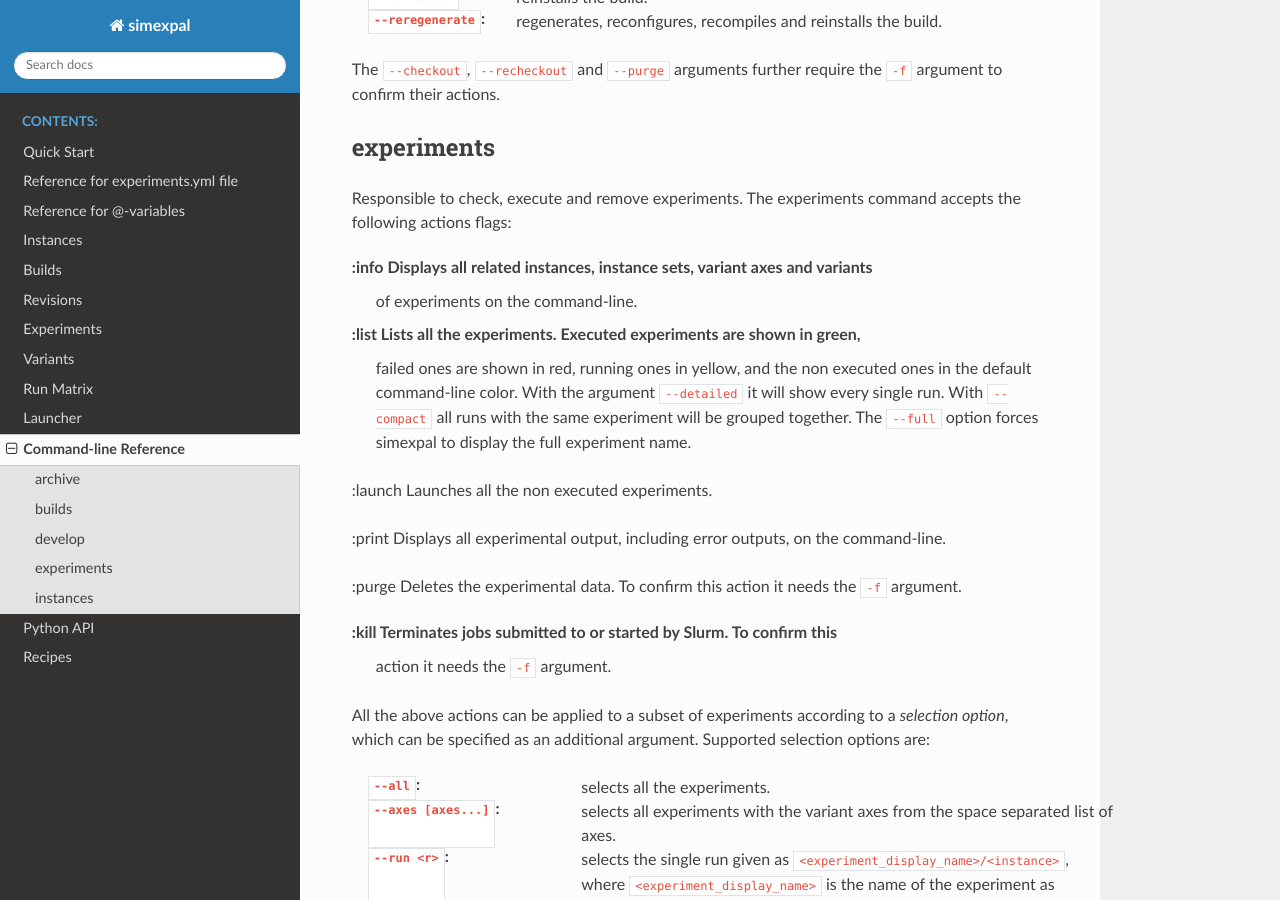
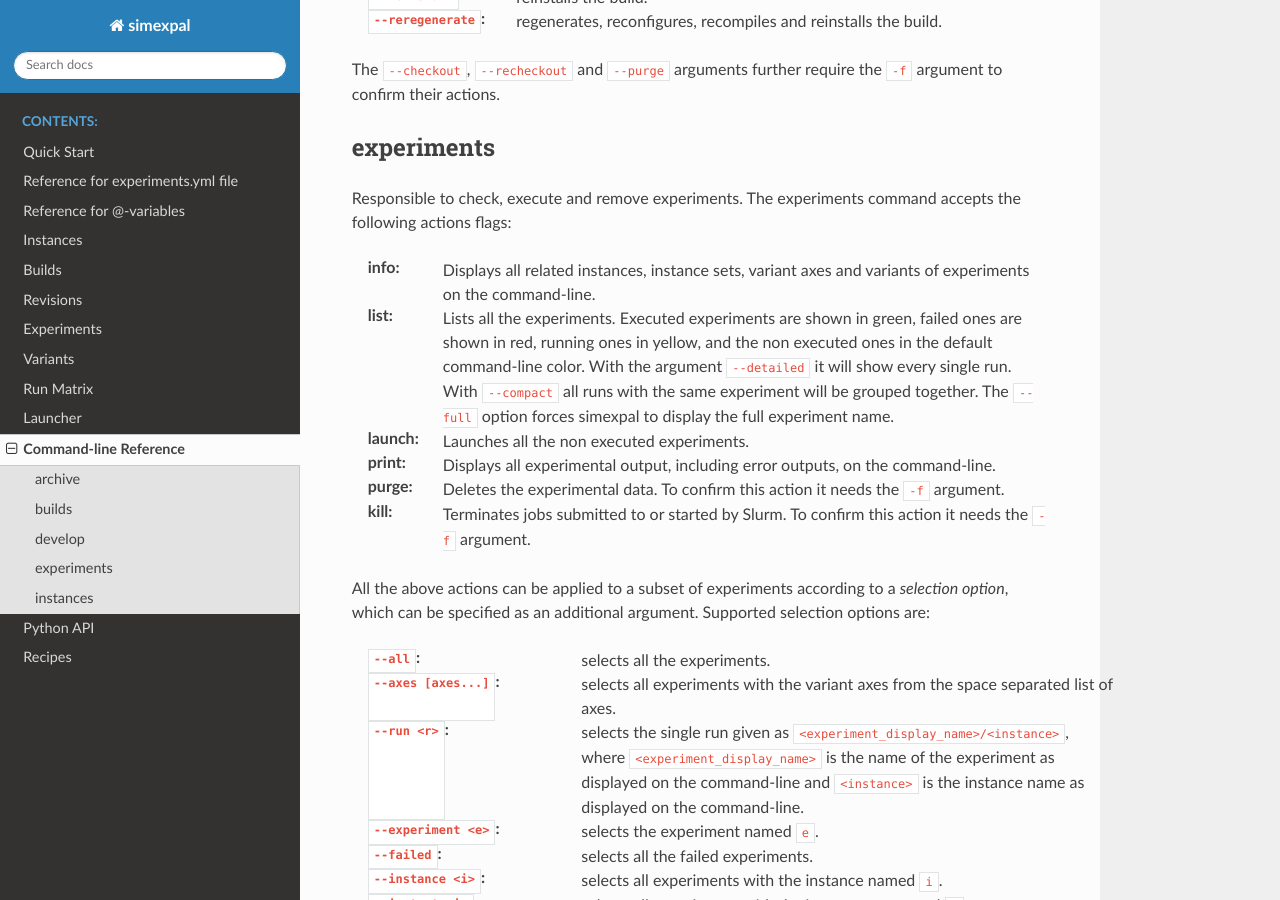
Before and after one commit to hu-macsy/simexpal, a Sphinx documentation site: the page built from docs/command_line_reference.rst, in a window 1280 px wide and 900 px high, scrolled down 1281 px. Built offline with Sphinx 7.4.7 and the Read the Docs theme 2.0.0, drawn with Linux system fonts in a browser that asks for light colours; part of the change alters nothing that is shown.

```diff
--- a/docs/command_line_reference.rst
+++ b/docs/command_line_reference.rst
@@ -20,6 +20,7 @@ where the ``experiments.yml`` file is located.
 
 builds
 ------
+
 Responsible to download Git repositories and install executables.
 It supports the following actions:
 
@@ -33,6 +34,7 @@ not specifying the ``--revisions`` argument will lead to the selection of every
 
 develop
 -------
+
 Responsible to download Git repositories and install executables. It also allows you to redo arbitrary
 build steps after changing local Git files to take over the local changes.
 
@@ -65,23 +67,23 @@ experiments
 Responsible to check, execute and remove experiments. The experiments command
 accepts the following actions flags:
 
-:info    Displays all related instances, instance sets, variant axes and variants
+:info:   Displays all related instances, instance sets, variant axes and variants
          of experiments on the command-line.
 
-:list    Lists all the experiments. Executed experiments are shown in green,
+:list:   Lists all the experiments. Executed experiments are shown in green,
          failed ones are shown in red, running ones in yellow, and the non
          executed ones in the default command-line color. With the argument
          ``--detailed`` it will show every single run. With ``--compact`` all
          runs with the same experiment will be grouped together. The ``--full``
          option forces simexpal to display the full experiment name.
 
-:launch  Launches all the non executed experiments.
+:launch: Launches all the non executed experiments.
 
-:print   Displays all experimental output, including error outputs, on the command-line.
+:print:  Displays all experimental output, including error outputs, on the command-line.
 
-:purge   Deletes the experimental data. To confirm this action it needs the ``-f`` argument.
+:purge:  Deletes the experimental data. To confirm this action it needs the ``-f`` argument.
 
-:kill    Terminates jobs submitted to or started by Slurm. To confirm this
+:kill:   Terminates jobs submitted to or started by Slurm. To confirm this
          action it needs the ``-f`` argument.
 
 All the above actions can be applied to a subset of experiments according to a `selection option`,
```
